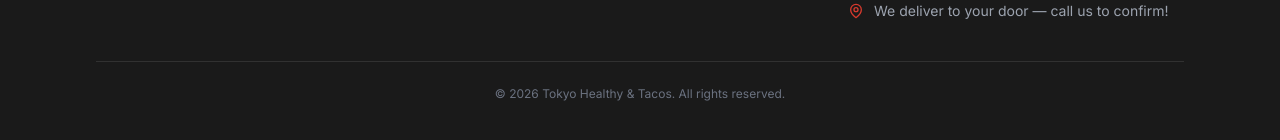
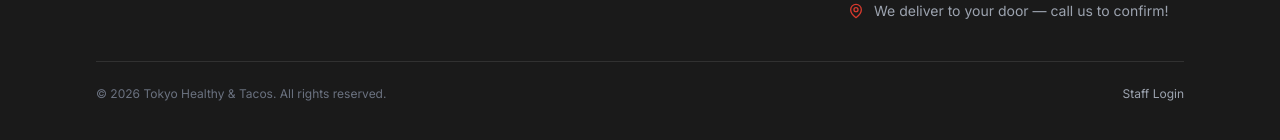
Before and after one commit to ouday010/tokyo-restaurant, a Next.js app in the folder frontend/: page / in a window 1280 px wide. Shown: the part 2009-2149 px from the top of the page. Built offline with nearby package versions, Linux system fonts and the light colour scheme; no server answers.

Commit message:
add staff login link to footer

```diff
--- a/frontend/src/components/Footer.js
+++ b/frontend/src/components/Footer.js
@@ -52,8 +52,16 @@ export default function Footer() {
           </div>
         </div>
 
-        <div className="border-t border-white/10 mt-10 pt-6 text-center text-xs text-gray-500">
-          © {new Date().getFullYear()} Tokyo Healthy & Tacos. All rights reserved.
+        <div className="border-t border-white/10 mt-10 pt-6 flex justify-between items-center">
+          <div className="text-center text-xs text-gray-500">
+            © {new Date().getFullYear()} Tokyo Healthy & Tacos. All rights reserved.
+          </div>
+          <Link
+            href="/admin/login"
+            className="text-xs text-gray-400 hover:text-gray-300 transition-colors"
+          >
+            Staff Login
+          </Link>
         </div>
       </div>
     </footer>
```
